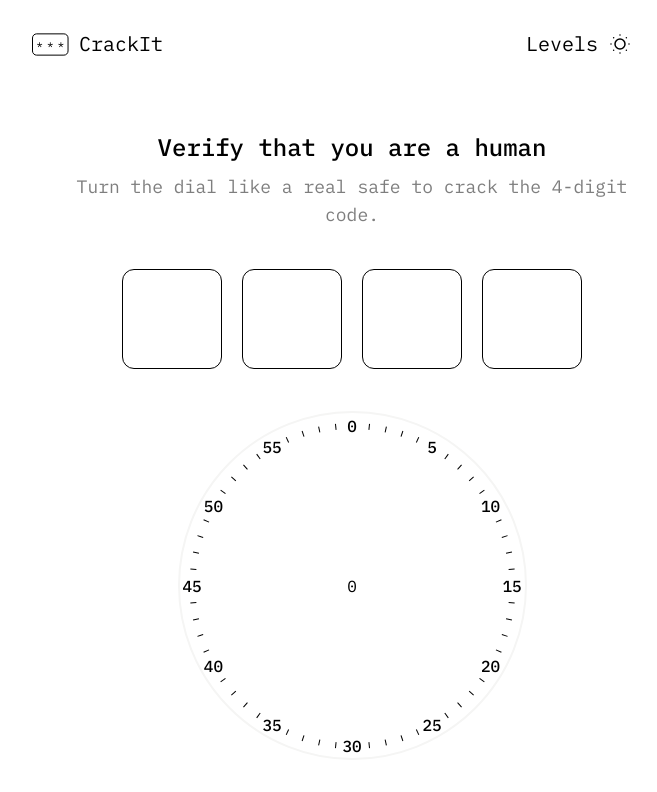
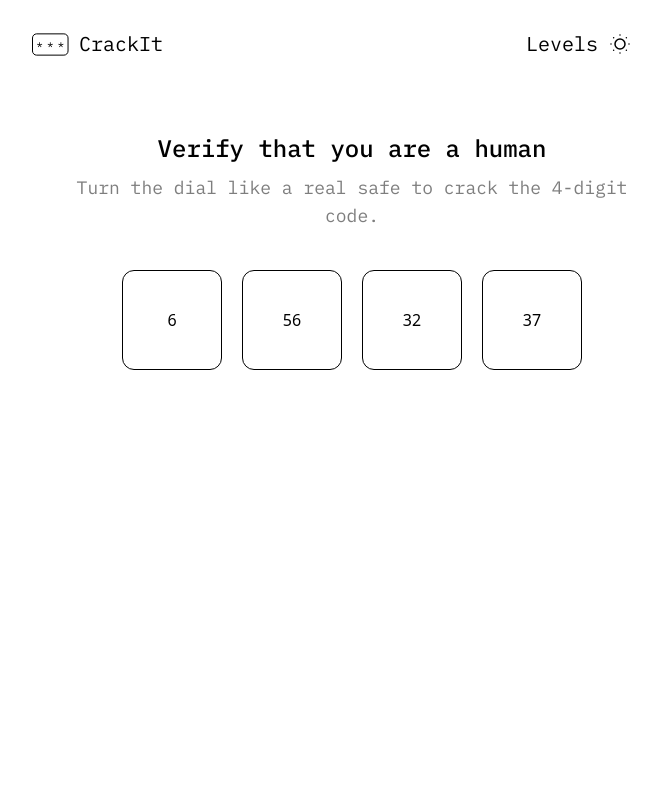
Before and after one commit to simplyyliam/CrackIt, a React (Vite) app: page / in a window 1280 px wide. Shown: the top 792 px of the page, without its empty margins (308-965 px from the left). Built offline with nearby package versions, Linux system fonts and the light colour scheme.

Commit message:
feat: add logic to hide components when the timer has run out, and show the correct code.

```diff
--- a/package.json
+++ b/package.json
@@ -13,10 +13,12 @@
     "@gsap/react": "^2.1.2",
     "@tailwindcss/postcss": "^4.1.12",
     "gsap": "^3.13.0",
+    "install": "^0.13.0",
     "postcss": "^8.5.6",
     "react": "^19.1.1",
     "react-dom": "^19.1.1",
-    "tailwindcss": "^4.1.12"
+    "tailwindcss": "^4.1.12",
+    "zustand": "^5.0.8"
   },
   "devDependencies": {
     "@eslint/js": "^9.33.0",
--- a/src/components/Box.tsx
+++ b/src/components/Box.tsx
@@ -1,12 +1,17 @@
-import type { HtmlHTMLAttributes } from "react";
-import type React from "react";
+import { forwardRef, type HtmlHTMLAttributes } from "react";
 
-export const Box: React.FC<HtmlHTMLAttributes<HTMLDivElement>> = ({
-    children,
-    className,
-    ...props
-}) => {
+export const Box = forwardRef<HTMLDivElement, HtmlHTMLAttributes<HTMLDivElement>>(
+  ({ children, className = "", ...props }, ref) => {
     return (
-        <div className={`flex flex-col gap-10 items-center justify-center w-full h-full ${className}`}{...props}>{children}</div>
-    )
-}
+      <div
+        ref={ref}
+        className={`flex flex-col gap-10 items-center justify-center w-full h-full ${className}`}
+        {...props}
+      >
+        {children}
+      </div>
+    );
+  }
+);
+
+Box.displayName = "Box";
--- a/src/components/game.tsx
+++ b/src/components/game.tsx
@@ -3,10 +3,16 @@ import { Box } from "./Box";
 import { CodeInput } from "./CodeInput";
 import { Container } from "./wrapper";
 import gsap from "gsap";
+import { useTimerStore } from "../stores/TimerStore";
 
 function Game() {
   const dialRef = useRef<HTMLDivElement>(null);
   const rotationRef = useRef(0);
+  const combonationRef = useRef<HTMLDivElement | null>(null);
+  const otpRef = useRef<HTMLDivElement | null>(null);
+  const timerRef = useRef<HTMLSpanElement | null>(null);
+  const codeRef = useRef<HTMLDivElement | null>(null);
+  const combonationBlocksRef = useRef<HTMLDivElement | null>(null);
 
   const [rotation, setRotation] = useState(0);
   const [targetCode, setTargetCode] = useState<number[]>([]);
@@ -14,6 +20,8 @@ function Game() {
   const [stepIndex, setStepIndex] = useState(0); // progress through sequence
   const [lastDirection, setLastDirection] = useState<"cw" | "ccw" | null>(null);
   const [hasWrapped, setHasWrapped] = useState(false); //State to see if we passed 0
+  const { timer, format, tick } = useTimerStore();
+  const [showCode, setShowCode] = useState(false);
 
   // current dial number (0–59)
   const angle = ((rotation % 360) + 360) % 360;
@@ -163,11 +171,58 @@ function Game() {
     lastDirection,
     hasWrapped,
     solvedCode,
+    timer,
   ]);
+
+  //Zustond logic
+
+  useEffect(() => {
+    const interval = setInterval(() => {
+      tick();
+    }, 1000);
+
+    return () => {
+      clearInterval(interval);
+    };
+  }, [tick]);
+
+  useEffect(() => {
+    const tl = gsap.timeline();
+    if (timer <= 0) {
+      tl.to([combonationRef.current, timerRef.current], {
+        scale: 0,
+        opacity: 0,
+        duration: 0.4,
+        ease: "power3.out",
+      });
+      tl.to(combonationRef.current, {
+        display: "none",
+        duration: 0.4,
+        ease: "power3.out",
+      });
+      gsap.set(combonationBlocksRef.current, {display: "none"})
+      setShowCode(true);
+    }
+    if (showCode) {
+      gsap.to(codeRef.current, {
+        opacity: 1,
+        scale: 1,
+        duration: 0.4,
+        ease: "power3.out",
+      });
+    }
+
+    return () => {
+      tl.kill();
+    };
+  }, [timer, showCode]);
 
   return (
     <Container>
-      <Box>
+      <span ref={timerRef} className="flex w-full items-center justify-center">
+        {format()}
+      </span>
+      <Box ref={otpRef}>
         <div className="flex flex-col items-center font-MONO gap-2.5">
           <h1 className="text-2xl font-medium">Verify that you are a human</h1>
           <p className="text-lg opacity-50 text-center">
@@ -175,14 +230,41 @@ function Game() {
           </p>
         </div>
 
-        <div className="flex items-center justify-center gap-5">
+        <div ref={combonationBlocksRef} className="flex items-center justify-center gap-5">
           {solvedCode.map((digit, i) => (
             <CodeInput key={i}>{digit}</CodeInput>
           ))}
         </div>
+                {showCode && (
+          <div
+            ref={codeRef}
+            className="flex items-center justify-center gap-5 opacity-0 scale-0"
+          >
+            {targetCode.map((digit, i) => (
+              <CodeInput key={i}>{digit}</CodeInput>
+            ))}
+          </div>
+        )}
       </Box>
 
-      <Box>
+      <Box ref={combonationRef}>
+        <span className="rotate-180">
+          <svg
+            xmlns="http://www.w3.org/2000/svg"
+            viewBox="0 0 24 24"
+            width="24"
+            height="24"
+            color="#000000"
+            fill="none"
+          >
+            <path
+              d="M5.59347 9.22474C7.83881 5.62322 8.96148 3.82246 10.4326 3.28C11.445 2.90667 12.555 2.90667 13.5674 3.28C15.0385 3.82246 16.1612 5.62322 18.4065 9.22474C20.9338 13.2785 22.1975 15.3054 21.9749 16.9779C21.8222 18.125 21.2521 19.173 20.3762 19.9163C19.0993 21 16.7328 21 12 21C7.26716 21 4.90074 21 3.62378 19.9163C2.74792 19.173 2.17775 18.125 2.02509 16.9779C1.80252 15.3054 3.06617 13.2785 5.59347 9.22474Z"
+              stroke="#141B34"
+              stroke-width="1.5"
+              stroke-linejoin="round"
+            />
+          </svg>
+        </span>
         <div
           ref={dialRef}
           className="flex items-center justify-center rounded-full w-[349px] h-[349px] border-2 border-stone-100 font-MONO cursor-grab"
--- a/src/components/wrapper.tsx
+++ b/src/components/wrapper.tsx
@@ -6,7 +6,7 @@ export const Container: React.FC<HtmlHTMLAttributes<HTMLDivElement>> = ({
   ...props
 }) => {
   return (
-    <div className={`flex flex-col w-[50vw] h-[100vh] p-5 gap-2.5 ${className}`} {...props}>
+    <div className={`flex flex-col w-[50vw] h-[100vh] p-5 gap-2.5 relative ${className}`} {...props}>
       {children}
     </div>
   );
--- /dev/null
+++ b/src/stores/TimerStore.ts
@@ -0,0 +1,24 @@
+import { create } from "zustand";
+
+
+type TimerStore = {
+    timer: number
+    tick: () => void
+}
+
+
+export const useTimerStore = create<TimerStore & {format: () => string}> ((set, get) => ({
+    timer: 5,
+    tick: () => {
+        const { timer } = get()
+        if(timer > 0) {
+            set({timer: timer - 1})
+        }
+    },
+    format: () => {
+        const {timer} = get()
+        const mins = Math.floor(timer / 60)
+        const secs = timer % 60
+        return `${mins}:${secs.toString().padStart(2, "0")}`
+    }
+}))
```
Also changed, not shown: 1 other file (tests, documents, lock files or other folders).
